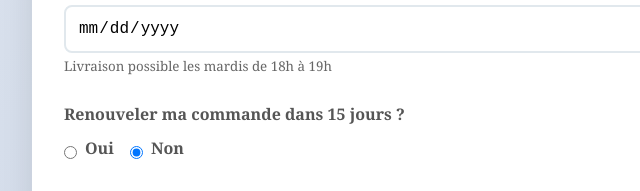
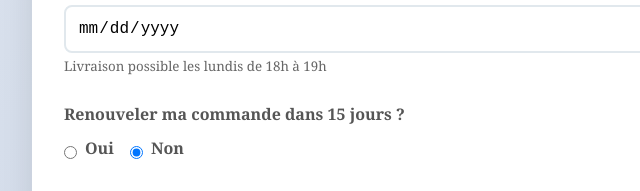
Before and after one commit to alternativelandes-wq/Pain-bio, a plain HTML site: page commande.html in a window 1280 px wide. Shown: the part 1965-2156 px from the top of the page, 228-868 px from the left. Drawn offline with Linux system fonts and the light colour scheme.

Commit message:
Update delivery day from Tuesday to Monday

```diff
--- a/commande.html
+++ b/commande.html
@@ -290,7 +290,7 @@
                 <div class="form-group">
                     <label for="date-livraison">Date de livraison souhaitée</label>
                     <input type="date" id="date-livraison">
-                    <small style="color: #666;">Livraison possible les mardis de 18h à 19h</small>
+                    <small style="color: #666;">Livraison possible les lundis de 18h à 19h</small>
                 </div>
 
                 <div class="form-group">
```
